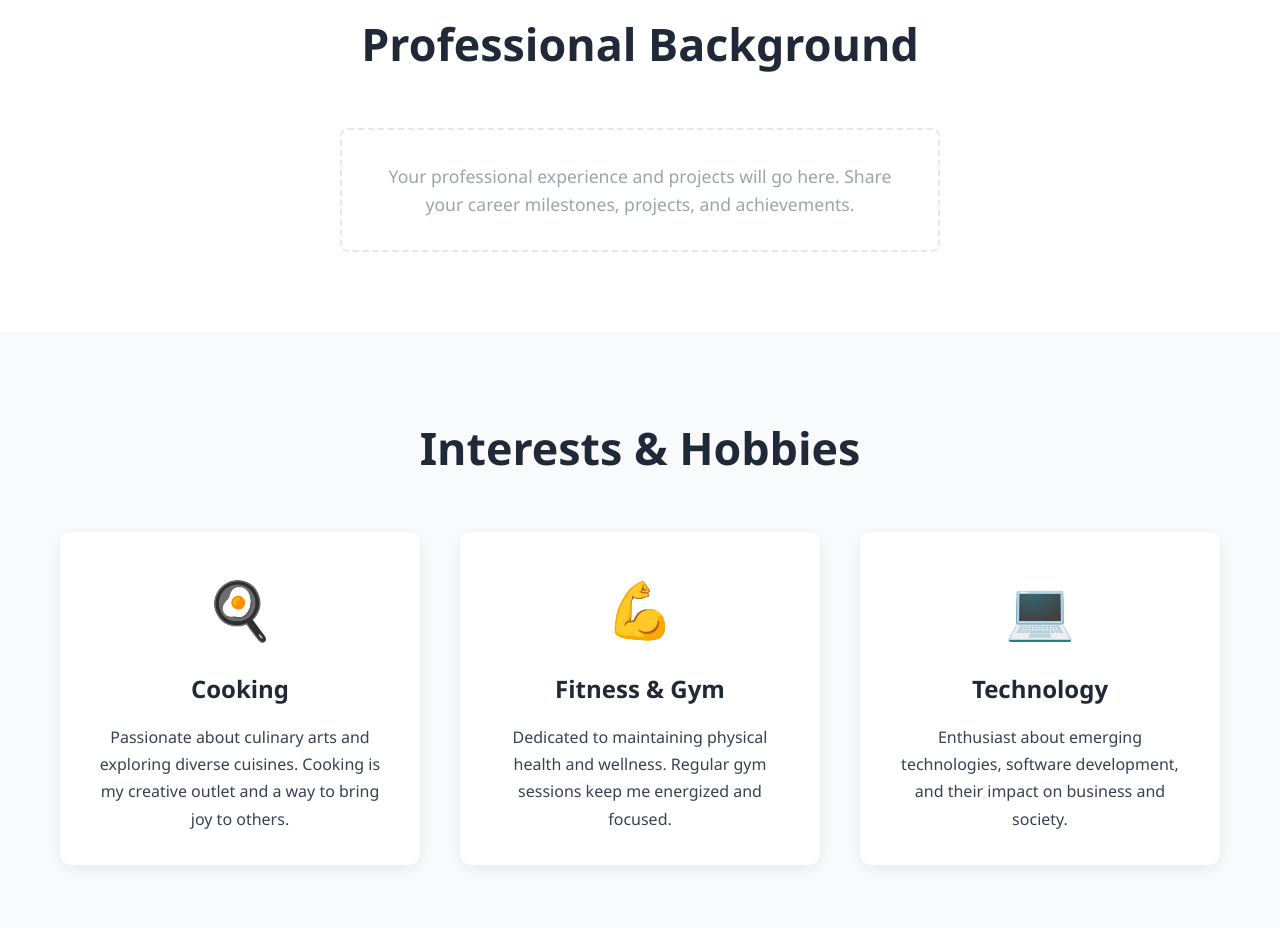
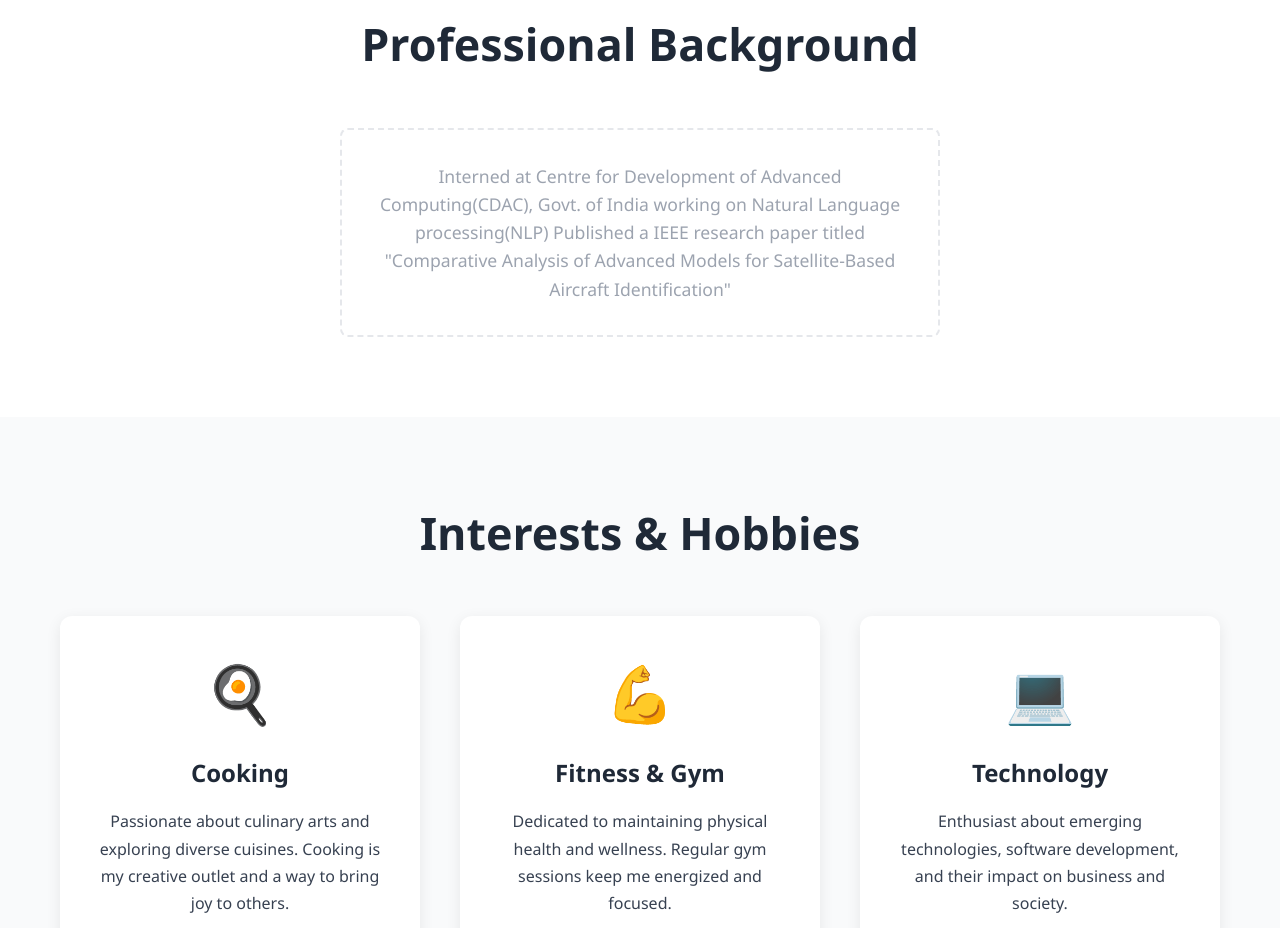
Before and after one commit to riddhiman21012425/portfolio, a plain HTML site: page index.html in a window 1280 px wide. Shown: the part 1720-2648 px from the top of the page. Drawn offline with Linux system fonts and the light colour scheme.

Commit message:
Update professional experience section in index.html

```diff
--- a/index.html
+++ b/index.html
@@ -69,7 +69,8 @@
         <div class="container">
             <h2>Professional Background</h2>
             <div class="experience-content">
-                <p class="placeholder-text">Your professional experience and projects will go here. Share your career milestones, projects, and achievements.</p>
+                <p class="placeholder-text">Interned at Centre for Development of Advanced Computing(CDAC), Govt. of India working on Natural Language processing(NLP)
+                Published a IEEE research paper titled "Comparative Analysis of Advanced Models for Satellite-Based Aircraft Identification"</p>
             </div>
         </div>
     </section>
```
